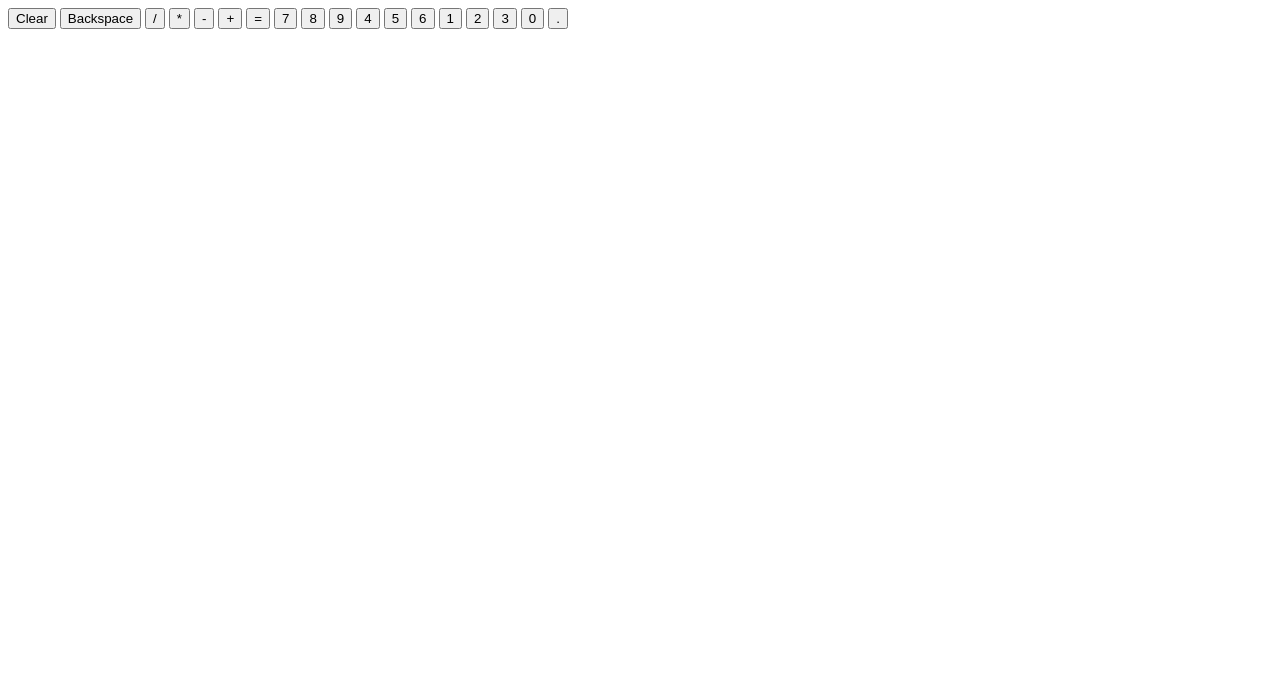
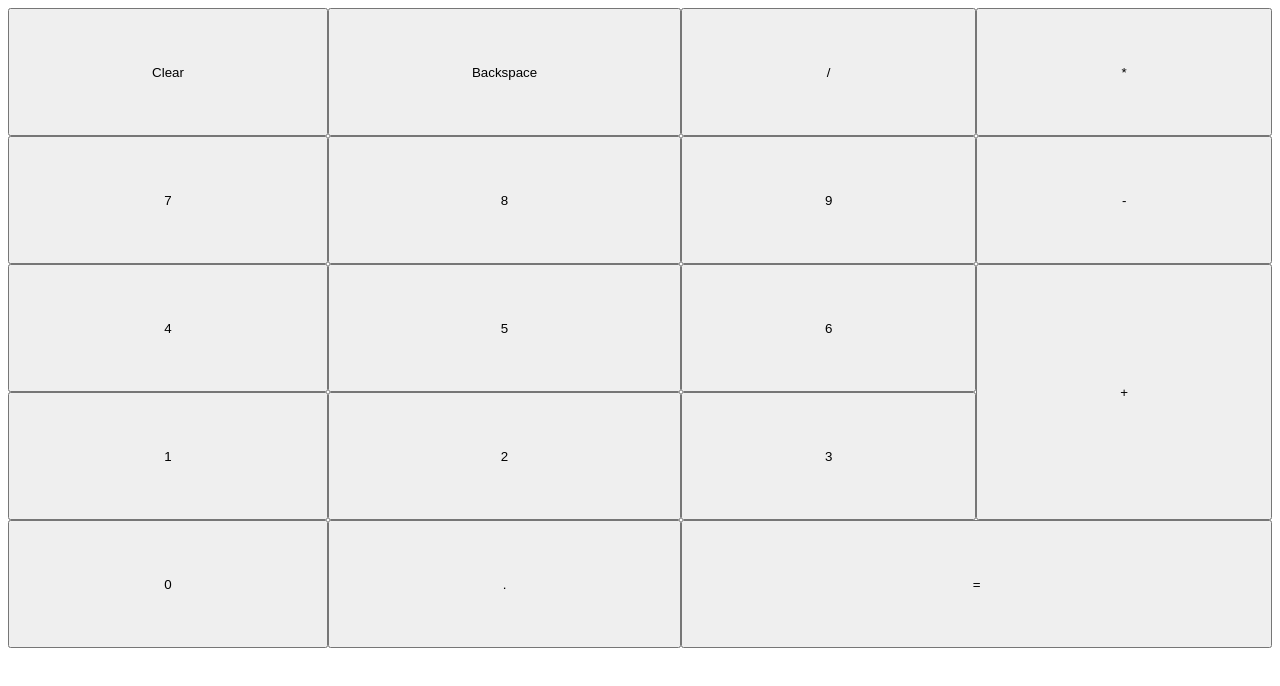
Before and after one commit to pedro-urbina/calculator, a plain HTML site: page index.html in a window 1280 px wide. Drawn offline with Linux system fonts and the light colour scheme.

Commit message:
Add grid styling

```diff
--- a/index.html
+++ b/index.html
@@ -14,24 +14,24 @@
 
 <body>
     <div id="buttons">
-        <button>Clear</button>
-        <button>Backspace</button>
-        <button>/</button>
-        <button>*</button>
-        <button>-</button>
-        <button>+</button>
-        <button>=</button>
-        <button>7</button>
-        <button>8</button>
-        <button>9</button>
-        <button>4</button>
-        <button>5</button>
-        <button>6</button>
-        <button>1</button>
-        <button>2</button>
-        <button>3</button>
-        <button>0</button>
-        <button>.</button>
+        <button id="clear">Clear</button>
+        <button id="backspace">Backspace</button>
+        <button id="divide">/</button>
+        <button id="multiply">*</button>
+        <button id="seven">7</button>
+        <button id="eight">8</button>
+        <button id="nine">9</button>
+        <button id="subtract">-</button>
+        <button id="four">4</button>
+        <button id="five">5</button>
+        <button id="six">6</button>
+        <button id="one">1</button>
+        <button id="two">2</button>
+        <button id="three">3</button>
+        <button id="add">+</button>
+        <button id="zero">0</button>
+        <button id="decimal">.</button>
+        <button id="evaluate">=</button>
     </div>
 
     <script src="scripts.js"></script>
--- a/styles.css
+++ b/styles.css
@@ -0,0 +1,83 @@
+#buttons {
+    display: grid;
+    grid-template-columns: 25vw;
+    grid-template-rows: 16vh 16vh 16vh 16vh 16vh;
+    grid-template-areas:
+        "clear backspace divide multiply"
+        "seven eight nine subtract"
+        "four five six add"
+        "one two three add"
+        "zero decimal evaluate evaluate";
+}
+
+#clear {
+    grid-area: clear;
+}
+
+#backspace {
+    grid-area: backspace;
+}
+
+#divide {
+    grid-area: divide;
+}
+
+#multiply {
+    grid-area: multiply;
+}
+
+#seven {
+    grid-area: seven;
+}
+
+#eight {
+    grid-area: eight;
+}
+
+#nine {
+    grid-area: nine;
+
+}
+#subtract {
+    grid-area: subtract;
+}
+
+#four {
+    grid-area: four;
+}
+
+#five {
+    grid-area: five;
+}
+
+#six {
+    grid-area: six;
+}
+
+#one {
+    grid-area: one;
+}
+
+#two {
+    grid-area: two;
+}
+
+#three {
+    grid-area: three;
+}
+
+#add {
+    grid-area: add;
+}
+
+#zero {
+    grid-area: zero;
+}
+
+#decimal {
+    grid-area: decimal;
+}
+
+#evaluate {
+    grid-area: evaluate;
+}
```
